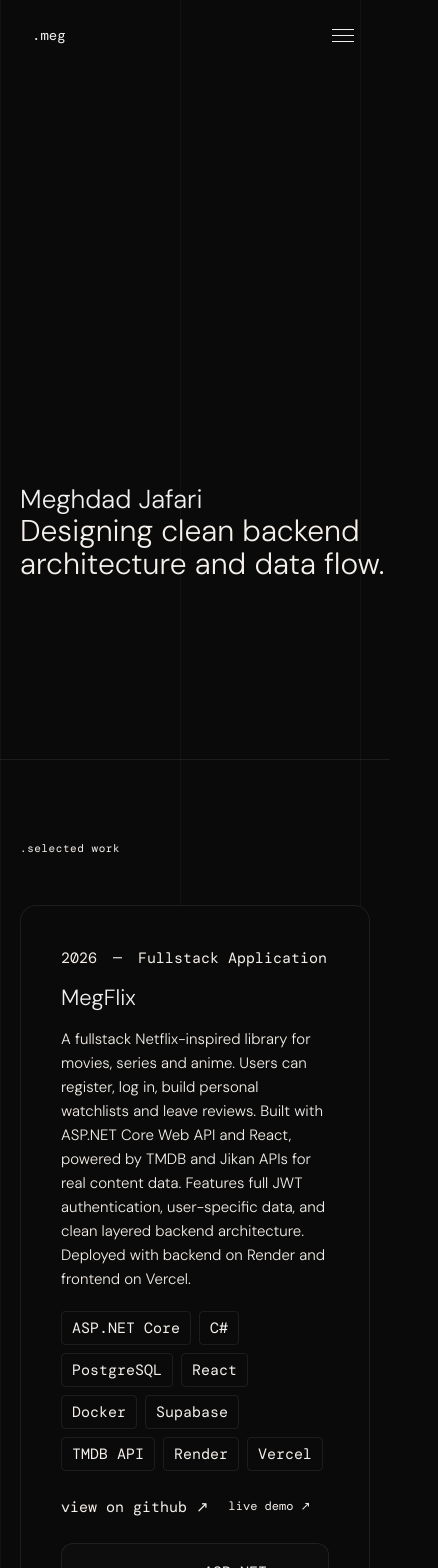
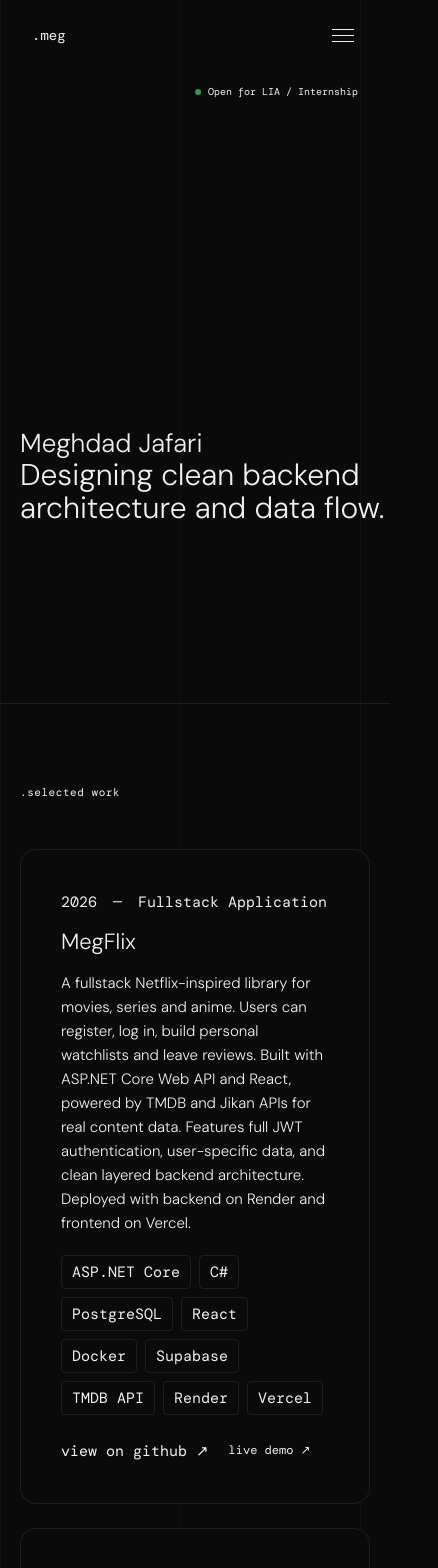
Before and after one commit to Megjafari/megsportfolio, a React (Create React App) app: page / in a window 390 px wide. Shown: the top 1568 px of the page, 438 px wide, since content can reach past the window. Built offline with nearby package versions, Linux system fonts and the light colour scheme; a web font is replaced by a local one.

Commit message:
"Update skills, nav CV mobile menu, tagline bar, project stack animation fixes"

```diff
--- a/src/components/Nav.jsx
+++ b/src/components/Nav.jsx
@@ -6,6 +6,8 @@ export default function Nav() {
   const [scrolled, setScrolled] = useState(false);
   const [menuOpen, setMenuOpen] = useState(false);
   const [scrollProgress, setScrollProgress] = useState(0);
+
+  const [cvOpen, setCvOpen] = useState(false);
 
 useEffect(() => {
   const onScroll = () => {
@@ -86,12 +88,12 @@ useEffect(() => {
       fontFamily: "var(--mono)", fontSize: "12px", color: "var(--text-secondary)",
 background: "none", border: "none", padding: "0",
 cursor: "pointer", transition: "all 0.2s",
-color: "var(--text-muted)", fontFamily: "var(--mono)", fontSize: "12px"
+color: "var(--text-muted)", fontFamily: "var(--mono)", fontSize: "16px"
     }}>
-      cv ↓
+      CV ↓
     </button>
     <div className="cv-dropdown" style={{
-      display: "none", position: "absolute", top: "calc(100% + 2px)", right: 0,
+      display: "none", position: "absolute", top: "100%", right: 0,
       background: "#111", border: "1px solid var(--border)", borderRadius: "8px",
       flexDirection: "column", overflow: "hidden", minWidth: "160px", zIndex: 200
     }}>
@@ -102,7 +104,7 @@ color: "var(--text-muted)", fontFamily: "var(--mono)", fontSize: "12px"
         onMouseEnter={e => e.target.style.background = "rgba(255,255,255,0.05)"}
         onMouseLeave={e => e.target.style.background = "transparent"}
       >
-        English ↓
+        English
       </a>
       <a href="/cv-swedish.pdf" download style={{
         fontFamily: "var(--mono)", fontSize: "12px", color: "var(--text-secondary)",
@@ -111,7 +113,7 @@ color: "var(--text-muted)", fontFamily: "var(--mono)", fontSize: "12px"
         onMouseEnter={e => e.target.style.background = "rgba(255,255,255,0.05)"}
         onMouseLeave={e => e.target.style.background = "transparent"}
       >
-        Svenska ↓
+        Svenska
       </a>
     </div>
   </div>
@@ -145,6 +147,25 @@ color: "var(--text-muted)", fontFamily: "var(--mono)", fontSize: "12px"
             {l.label}
           </NavLink>
         ))}
+
+      <div>
+        <button
+          onClick={() => setCvOpen(!cvOpen)}
+          style={{ fontFamily: "var(--mono)", fontSize: "16px", color: "var(--text-muted)", background: "none", border: "none", cursor: "pointer" }}
+        >
+          cv
+        </button>
+        {cvOpen && (
+          <div style={{ display: "flex", flexDirection: "column", gap: "16px", marginTop: "16px", alignItems: "center" }}>
+            <a href="/cv-english.pdf" download onClick={() => setMenuOpen(false)} style={{ fontFamily: "var(--mono)", fontSize: "13px", color: "#4e4b4b9d" }}>
+            english
+          </a>
+          <a href="/cv-swedish.pdf" download onClick={() => setMenuOpen(false)} style={{ fontFamily: "var(--mono)", fontSize: "13px", color: "#4e4b4b9d" }}>
+            svenska
+          </a>
+          </div>
+        )}
+      </div>
       </div>
     </>
   );
--- a/src/pages/Home.jsx
+++ b/src/pages/Home.jsx
@@ -25,10 +25,13 @@ export default function Home() {
     <div className="tagline-bar" style={{
       paddingTop: "calc(var(--nav-height) + 12px)",
       paddingBottom: "12px",
-        paddingRight: "438px",
+      paddingRight: "32px",
       display: "flex",
       alignItems: "center",
       justifyContent: "flex-end",
+      maxWidth: "var(--max-width)",
+      margin: "0 auto",
+      width: "100%",
     }}>
       <div style={{ display: "flex", alignItems: "center", gap: "7px" }}>
       <span style={{
--- a/src/pages/Skills.jsx
+++ b/src/pages/Skills.jsx
@@ -3,7 +3,7 @@ import { motion } from "motion/react";
 const sections = [
   { title: "Backend", items: ["C# / .NET", "ASP.NET Core Web API", "REST API Design", "Dependency Injection", "Service Layer Pattern", "Swagger / OpenAPI", " JWT Authentication"] },
   { title: "Data", items: ["SQL & Relational Databases", "Entity Framework Core", "Data Modeling", "JSON Data Handling", "PostgreSQL"] },
-  { title: "Frontend", items: ["HTML / CSS", "JavaScript", "API Integration (fetch / REST)", "React", "Vite"] },
+  { title: "Frontend", items: ["HTML / CSS", "JavaScript", "API Integration (fetch / REST)", "React", "Vite", "TypeScript"] },
   { title: "Tools", items: ["Git & GitHub", "Version Control", "Debugging & Troubleshooting", "Clean Code Principles"] },
   { title: "Cloud & Deployment", items: ["Vercel", "Render", "Supabase", "Docker"] },
 ];
@@ -16,12 +16,15 @@ const techStrip = [
   { name: "SQL Server",   src: "https://cdn.jsdelivr.net/gh/devicons/devicon/icons/microsoftsqlserver/microsoftsqlserver-plain.svg" },
   { name: "Git",          src: "https://cdn.jsdelivr.net/gh/devicons/devicon/icons/git/git-original.svg" },
   { name: "GitHub",       src: "https://cdn.jsdelivr.net/gh/devicons/devicon/icons/github/github-original.svg" },
-  { name: "Azure",        src: "https://cdn.jsdelivr.net/gh/devicons/devicon/icons/azure/azure-original.svg" },
+  //{ name: "Azure",        src: "https://cdn.jsdelivr.net/gh/devicons/devicon/icons/azure/azure-original.svg" },
   { name: "JavaScript",   src: "https://cdn.jsdelivr.net/gh/devicons/devicon/icons/javascript/javascript-original.svg" },
   { name: "React",      src: "https://cdn.jsdelivr.net/gh/devicons/devicon/icons/react/react-original.svg" },
   { name: "PostgreSQL", src: "https://cdn.jsdelivr.net/gh/devicons/devicon/icons/postgresql/postgresql-original.svg" },
   { name: "Docker",     src: "https://cdn.jsdelivr.net/gh/devicons/devicon/icons/docker/docker-original.svg" },
   { name: "Vercel",     src: "https://cdn.jsdelivr.net/gh/devicons/devicon/icons/vercel/vercel-original.svg" },
+  { name: "TypeScript", src: "https://cdn.jsdelivr.net/gh/devicons/devicon/icons/typescript/typescript-original.svg" },
+  { name: "Vite",       src: "https://cdn.jsdelivr.net/gh/devicons/devicon/icons/vite/vite-original.svg" },
+  { name: "Supabase",   src: "https://cdn.jsdelivr.net/gh/devicons/devicon/icons/supabase/supabase-original.svg" },
 ];
 
 export default function Skills() {
--- a/src/styles.css
+++ b/src/styles.css
@@ -871,17 +871,14 @@ p, li, span, .about-text, .about-page-bio,
   padding: 40px;
 }
 
-/* Stäng av sticky på mobil */
 @media (max-width: 768px) {
-  .project-item-wrap {
-    position: relative;
-    top: unset;
-    z-index: unset;
+  .project-image {
+    display: none;
   }
 }
 
 @media (max-width: 768px) {
-  .tagline-bar {
-    display: none;
+  .tagline-bar span {
+    font-size: 10px !important;
   }
 }
```
Lines whose indentation alone changed are shown as unchanged.
